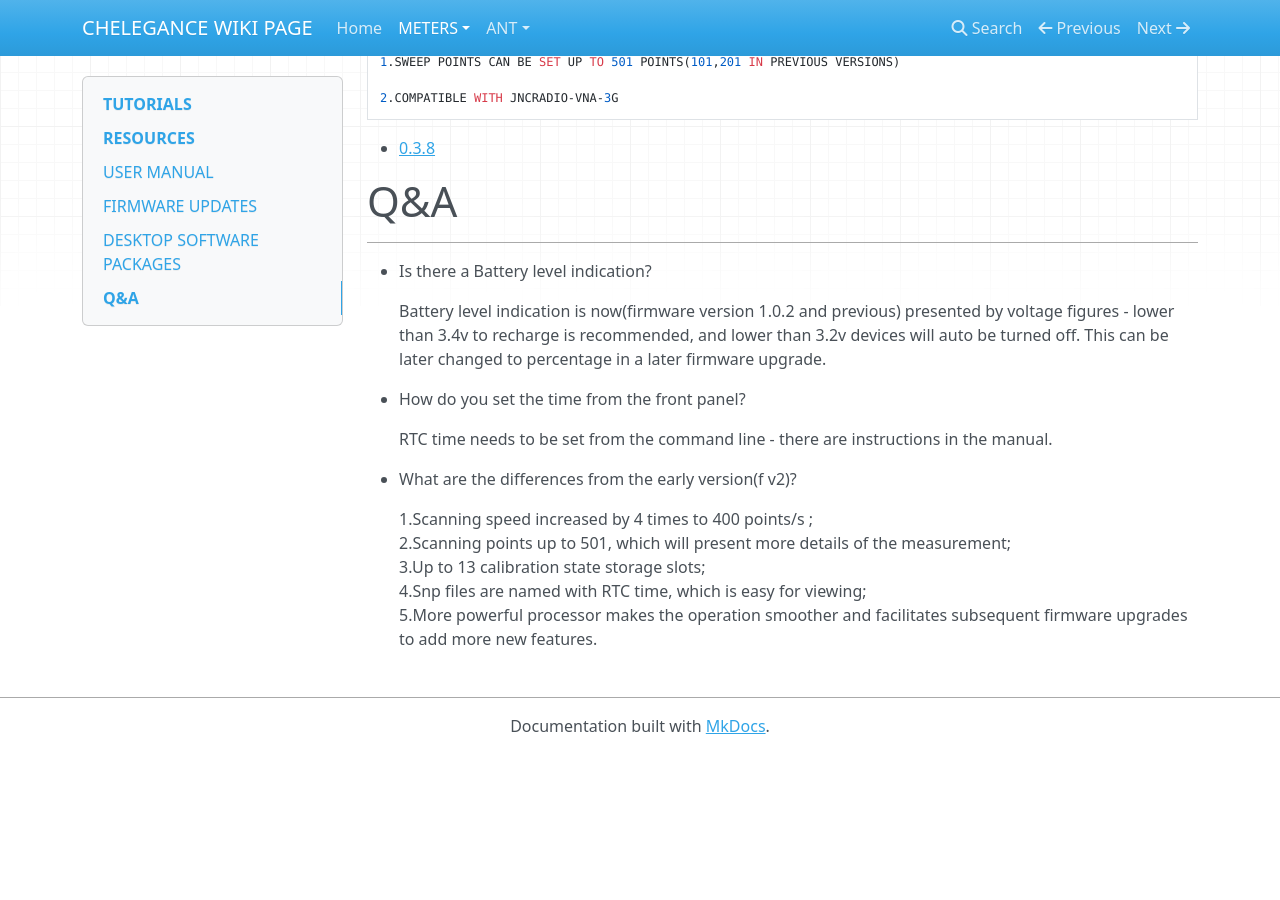
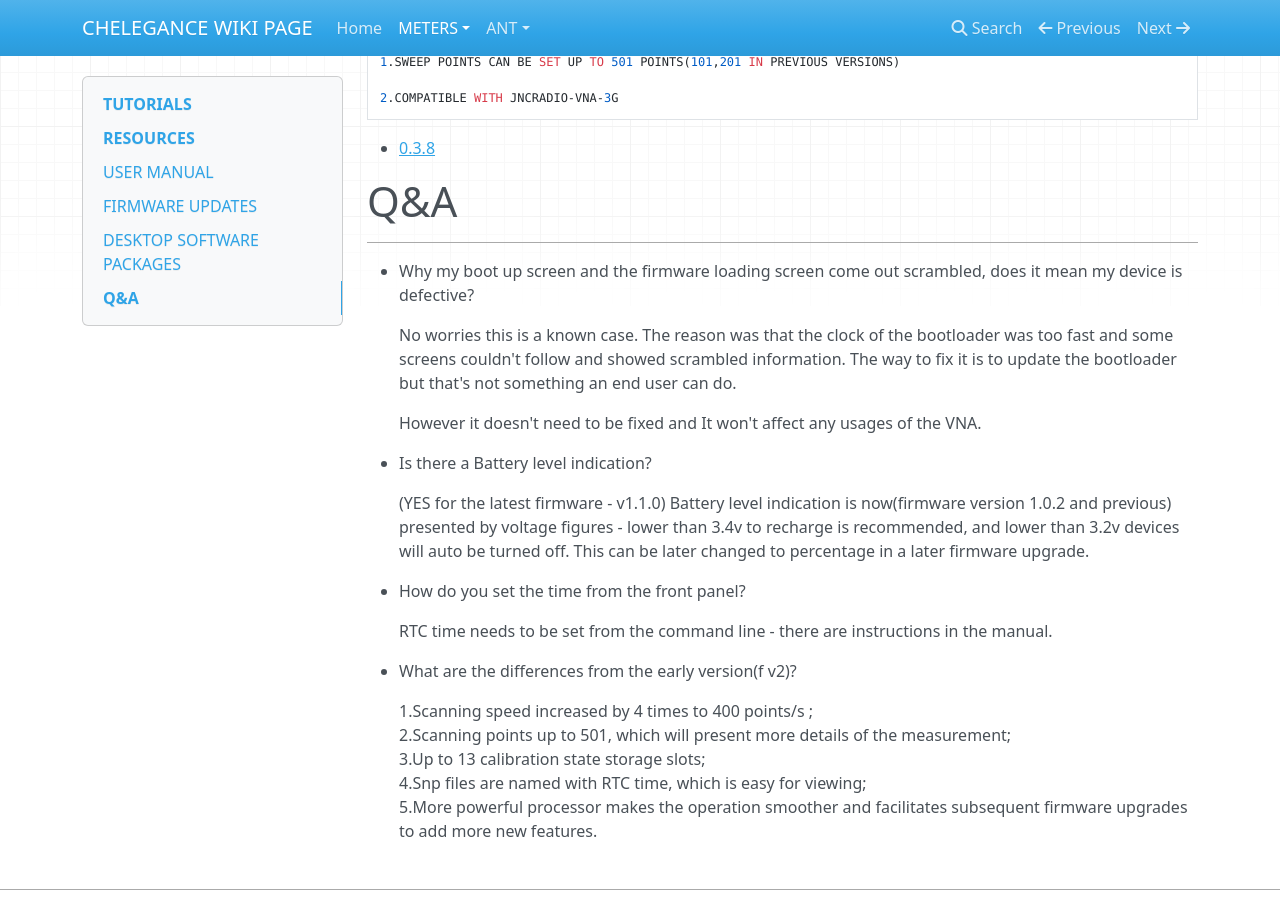
Before and after one commit to CHELEGANCE/WIKI, an MkDocs documentation site: the page built from docs/METER/JNCRADIO-VNA-3G/JNCRADIO-VNA-3G.md, in a window 1280 px wide and 900 px high, scrolled down 936 px. Built offline with MkDocs 1.6.1, drawn with Linux system fonts in a browser that asks for light colours; nearby versions of some CDN libraries; before the commit the page ends 1690 px from its top, so only the background shows below that.

Commit message:
update jncradio vna 3g q&a

```diff
--- a/docs/METER/JNCRADIO-VNA-3G/JNCRADIO-VNA-3G.md
+++ b/docs/METER/JNCRADIO-VNA-3G/JNCRADIO-VNA-3G.md
@@ -49,8 +49,18 @@
 
 # Q&A
 ---
+
+* Why my boot up screen and the firmware loading screen come out scrambled, does it mean my device is defective?
+
+    No worries this is a known case. The reason was that the clock of the bootloader was too fast and some screens couldn't follow and showed scrambled information. The way to fix it is to update the bootloader but that's not something an end user can do.
+
+    However it doesn't need to be fixed and It won't affect any usages of the VNA.
+
+
+
 * Is there a Battery level indication?
 
+    (YES for the latest firmware - v1.1.0)
     Battery level indication is now(firmware version 1.0.2 and previous) presented by voltage figures - lower than 3.4v to recharge is recommended, and lower than 3.2v devices will auto be turned off. This can be later changed to percentage in a later firmware upgrade.
 
 
```
Also changed, not shown: 1 other file.
